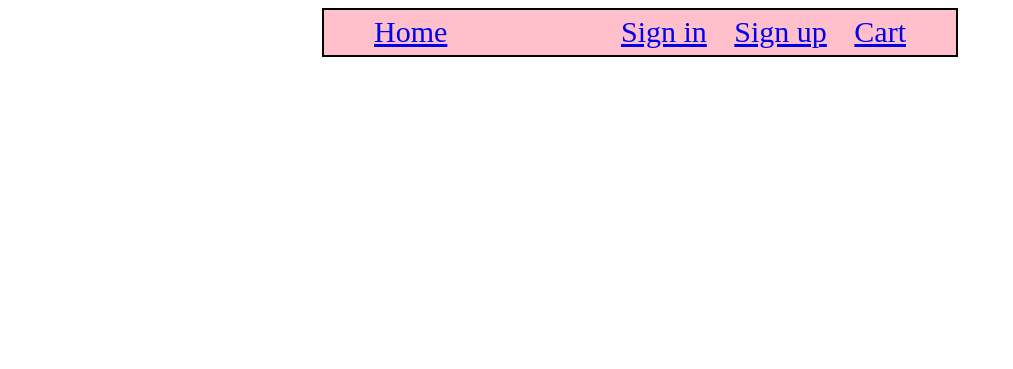
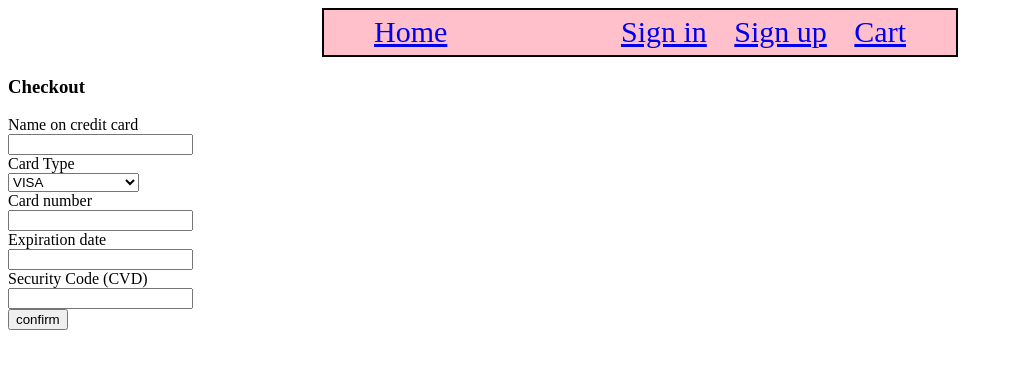
Before and after one commit to MKindberg/EITF05, a PHP site: page /checkout.php in a window 1280 px wide. Shown: the top 369 px of the page, without its empty margins (0-1013 px from the left). Run offline with PHP 8.4, Linux system fonts and the light colour scheme.

Commit message:
Added a  checkout page
Checkout page with a credit card form, does nothing.

```diff
--- a/cart.php
+++ b/cart.php
@@ -3,3 +3,6 @@
 include "header.php";
 
 ?>
+
+
+<a href=".\checkout.php"><button>Go to payment</button></a>
--- a/checkout.php
+++ b/checkout.php
@@ -3,3 +3,42 @@
 include "header.php";
 
 ?>
+
+
+<html>
+<head>
+<title>Webshop - Checkout</title>
+</head>
+<body>
+  <h3>Checkout</h3>
+
+  <form name="checkout" method="post" action="paymentcomplete.php">
+
+  Name on credit card </br>
+  <input type="text" name="cardName" value=""></br>
+
+  Card Type</br>
+  <select name="cardtype">
+    <option value="visa">VISA</option>
+    <option value="mastercard">Mastercard</option>
+    <option value="maestro">Maestro</option>
+    <option value="amex">American Express</option>
+  </select> </br>
+  Card number </br>
+  <input type="text" name="cardNumber" value="" maxlength="16"></br>
+
+  Expiration date</br>
+  <input type="text" name="cardExpDate" value=""></br>
+
+  Security Code (CVD)</br>
+  <input type="text" name="cardCVD" value="" maxlength="3"></br>
+
+  <input type="submit" value="confirm" name="payment">
+  </form>
+
+
+
+
+
+</body>
+</html>
```
Also changed, not shown: paymentcomplete.php (added, +15 -0 lines).
